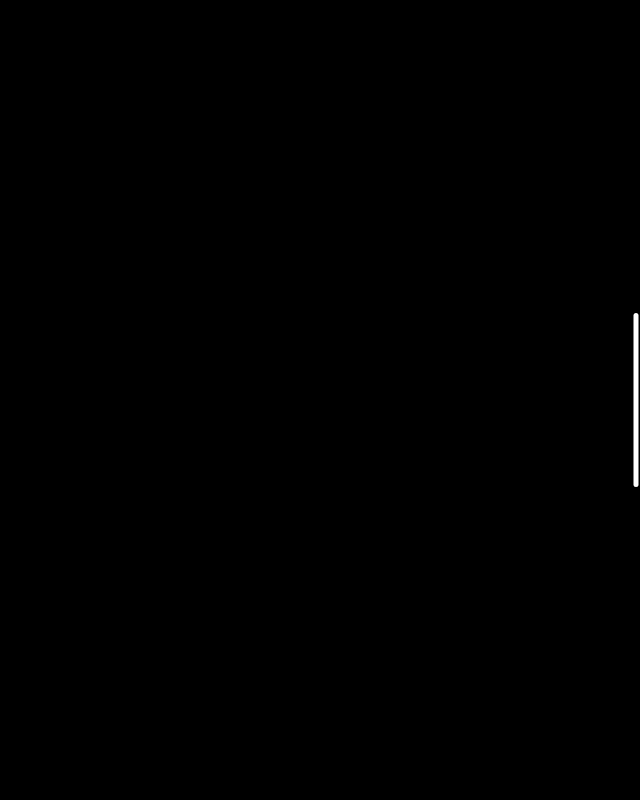
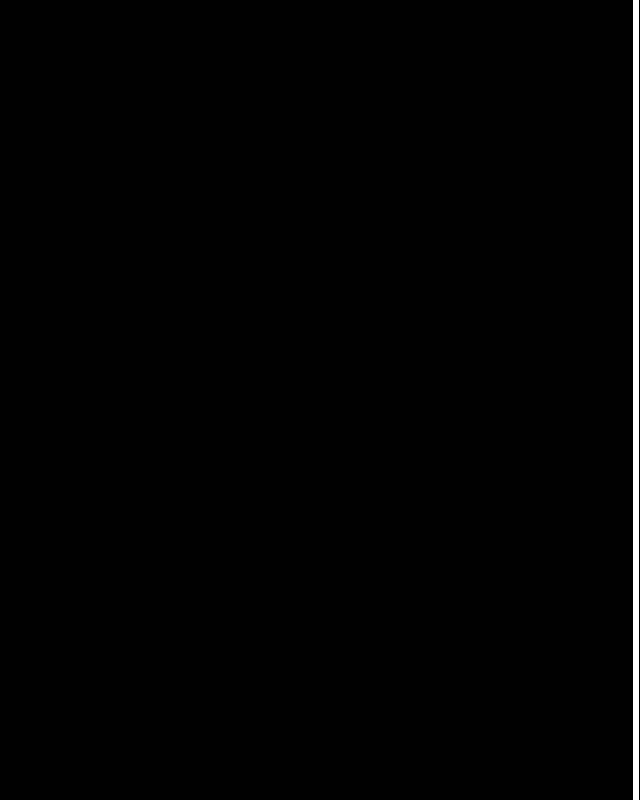
Before and after one commit to luid7803/puttakt, a plain HTML site: page index.html in a window 1280 px wide. Both pictures are taken after a click on the button "Helskärm". Shown: the top 800 px of the page, without its empty margins (640-1280 px from the left). Drawn offline with Linux system fonts and the light colour scheme.

Commit message:
Add files via upload

```diff
--- a/index.html
+++ b/index.html
@@ -136,6 +136,7 @@
     body.focus-active { overflow: hidden; overscroll-behavior: none; background: #000; }
     .focus-view {
       --travel: 0%; --opacity: 1; --edge: calc(env(safe-area-inset-top, 0px) + 4px);
+      --line-thickness: 6px;
       position: fixed; z-index: 2; inset: 0; width: 100%; height: 100%; display: block;
       overflow: hidden; margin: 0; padding: 0; border: 0; border-radius: 0; background: #000;
     }
@@ -144,13 +145,13 @@
     .focus-view::backdrop { background: #000; }
     .focus-line {
       position: absolute; top: calc(var(--edge) + var(--travel)); left: 50%;
-      width: clamp(78px, 38vw, 174px); height: 5px; transform: translate(-50%, -50%);
-      border-radius: 3px; background: var(--stroke); opacity: var(--opacity); pointer-events: none;
+      width: 100%; height: var(--line-thickness); transform: translate(-50%, -50%);
+      background: var(--stroke); opacity: var(--opacity); pointer-events: none;
     }
     .focus-view[data-edge="left"] { --edge: calc(env(safe-area-inset-left, 0px) + 4px); }
     .focus-view[data-edge="right"] { --edge: calc(100% - env(safe-area-inset-right, 0px) - 4px); }
     .focus-view[data-edge="left"] .focus-line, .focus-view[data-edge="right"] .focus-line {
-      top: 50%; left: calc(var(--edge) + var(--travel)); width: 5px; height: clamp(78px, 38vh, 174px);
+      top: 50%; left: calc(var(--edge) + var(--travel)); width: var(--line-thickness); height: 100%;
     }
     @media (max-width: 760px) {
       .workspace { grid-template-columns: 1fr; gap: 13px; }
```
